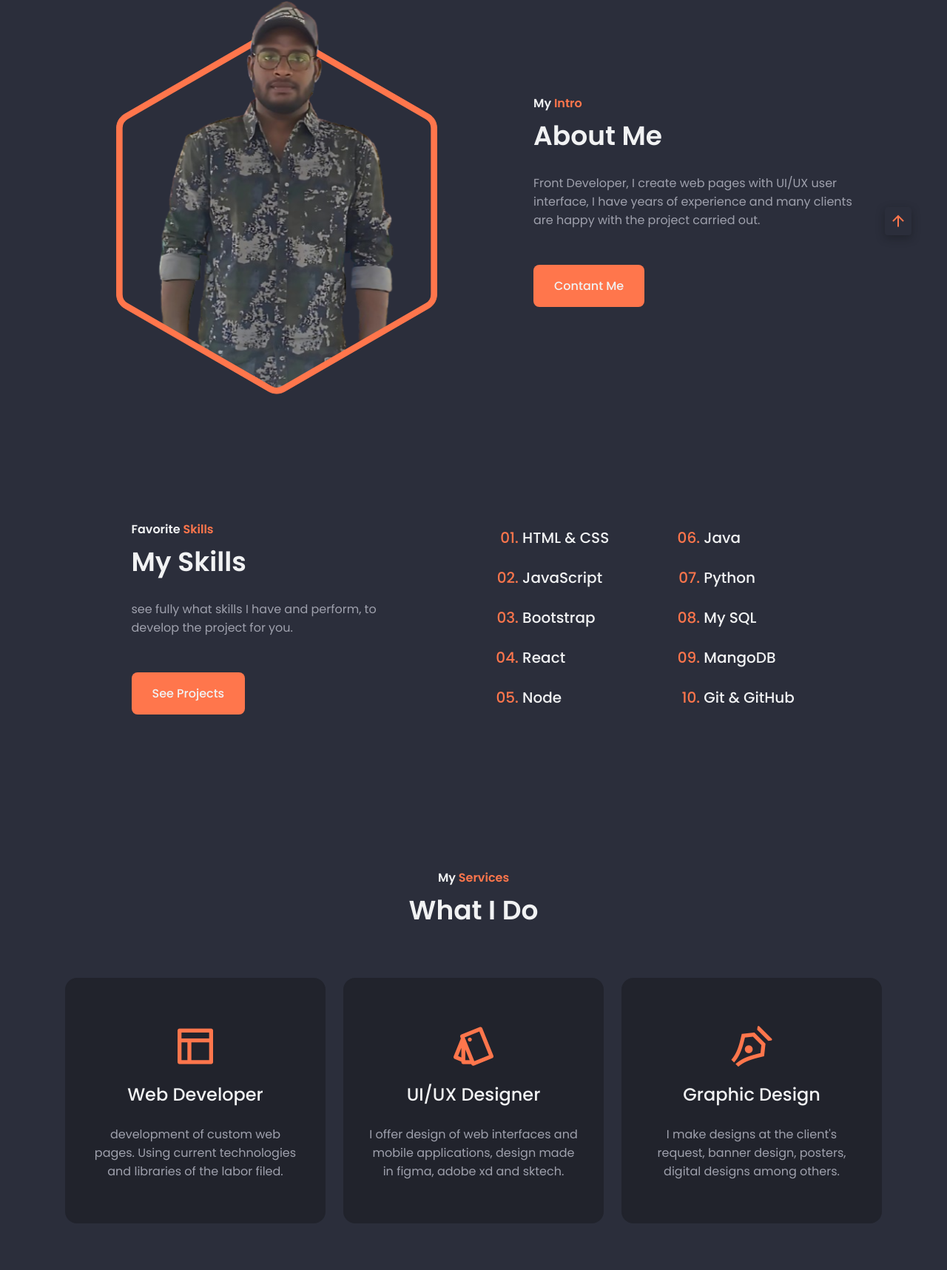
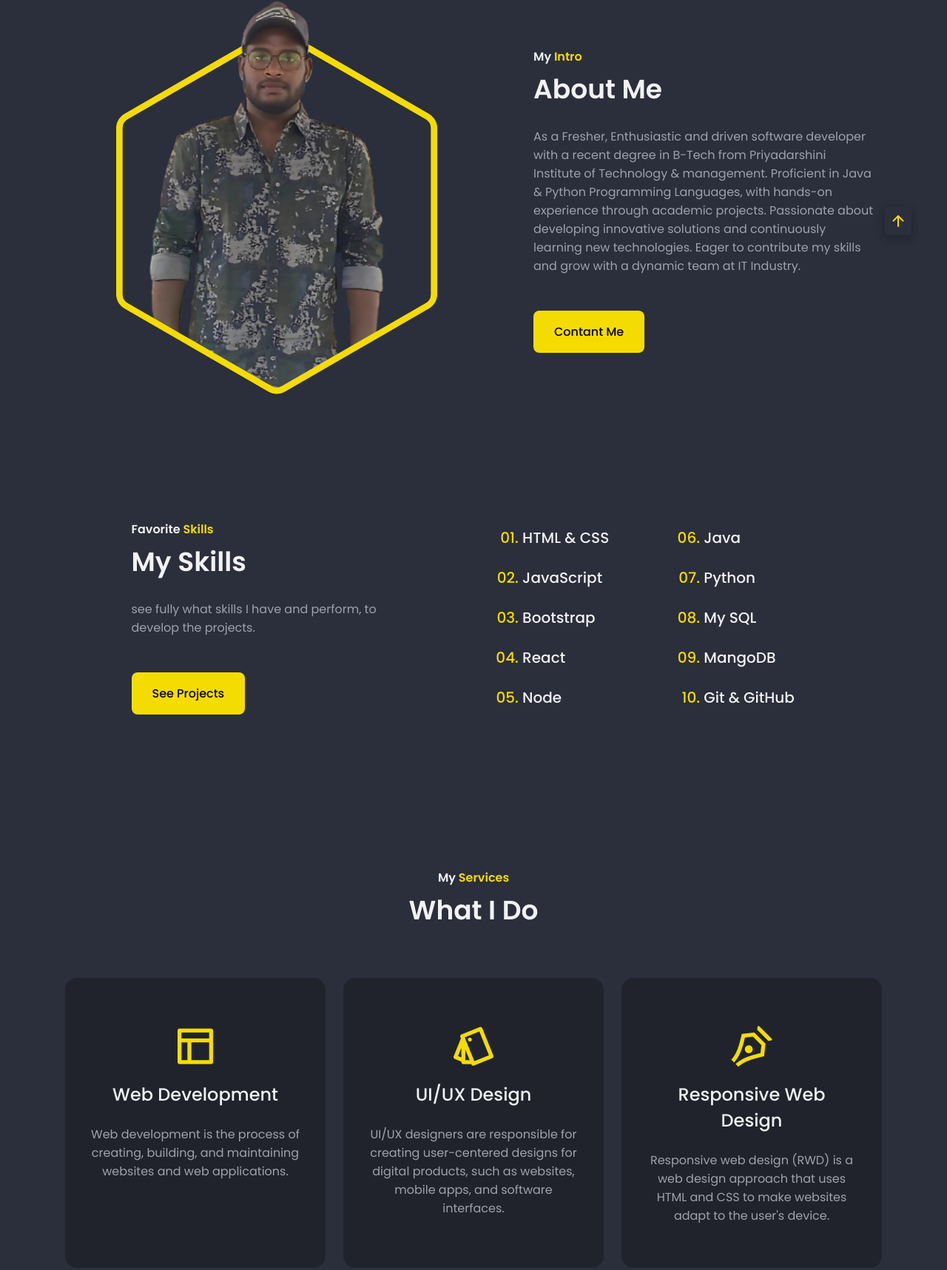
Before and after one commit to LHemasundar/My_Portfolio.github.io, a plain HTML site: page index.html in a window 1280 px wide. Shown: the part 882-2599 px from the top of the page at 74% size. Drawn offline with nearby package versions, Linux system fonts and the light colour scheme.

Commit message:
Initial commit

```diff
--- a/assets/css/styles.css
+++ b/assets/css/styles.css
@@ -12,6 +12,7 @@
       Default: hsl(162, 100%, 40%)
       Orange: hsl(14, 100%, 65%) - Blue: hsl(210, 100%, 70%)
       Pink: hsl(356, 100%, 75%) - Purple: hsl(250, 100%, 75%)
+      Golden Yellow: hsl(54%, 100%, 48%) - Dark Gray: hsl(0, 100%, 100%)
 
       For more colors visit: https://colors.dopely.top/color-pedia
       -> Choose any color
@@ -19,13 +20,15 @@
       -> Copy the color mode (HSL)
   */
 
-  --hue: 14;
-  --first-color: hsl(var(--hue), 100%, 65%);
+  --hue: 54;
+  --first-color: hsl(var(--hue), 100%, 48%);
   --first-color-alt: hsl(var(--hue), 56%, 35%);
   --title-color: hsl(228, 8%, 95%);
   --text-color: hsl(228, 8%, 65%);
+  --icon-color: hsl(0, 0%, 0%);
   --body-color: hsl(228, 15%, 20%);
   --container-color: hsl(228, 15%, 15%);
+  --main-color: hsl(0, 100%, 100%);
 
   /*========== Font and typography ==========*/
   /*.5rem = 8px | 1rem = 16px ...*/
@@ -94,7 +97,10 @@ button {
   border: none;
 }
 
-h1, h2, h3, h4 {
+h1,
+h2,
+h3,
+h4 {
   color: var(--title-color);
   font-weight: var(--font-medium);
 }
@@ -150,7 +156,8 @@ svg {
 }
 
 .main {
-  overflow: hidden; /* For animation ScrollReveal */
+  overflow: hidden;
+  /* For animation ScrollReveal */
 }
 
 /*=============== HEADER & NAV ===============*/
@@ -179,7 +186,8 @@ svg {
   color: var(--first-color);
 }
 
-.nav__toggle, .nav__close {
+.nav__toggle,
+.nav__close {
   display: flex;
   font-size: 1.25rem;
   color: var(--title-color);
@@ -188,7 +196,7 @@ svg {
 
 /* Navigation for mobile devices */
 
-@media  screen and (max-width: 1023px) {
+@media screen and (max-width: 1023px) {
   .nav__menu {
     position: fixed;
     top: 0;
@@ -198,7 +206,8 @@ svg {
     height: 100%;
     padding: 4.5rem 0 0 3rem;
     backdrop-filter: blur(24px);
-    -webkit-backdrop-filter: blur(24px);  /* For safari */
+    -webkit-backdrop-filter: blur(24px);
+    /* For safari */
     transition: right .4s;
   }
 }
@@ -245,7 +254,8 @@ svg {
   height: 100%;
   background-color: hsla(0, 0%, 10%, .3);
   backdrop-filter: blur(24px);
-  -webkit-backdrop-filter: blur(24px); /*For safari */
+  -webkit-backdrop-filter: blur(24px);
+  /*For safari */
   top: 0;
   left: 0;
   z-index: -1;
@@ -275,11 +285,13 @@ svg {
   text-align: center;
 }
 
-.home__subtittle, .home__education {
+.home__subtittle,
+.home__education {
   font-size: var(--bigger-font-size);
 }
 
-.home__subtittle span, .home__title {
+.home__subtittle span,
+.home__title {
   color: var(--first-color);
 }
 
@@ -302,7 +314,7 @@ svg {
   display: flex;
   background-color: var(--first-color);
   padding: .5rem;
-  color: var(--title-color);
+  color: var(--icon-color);
   font-size: 1.5rem;
   clip-path: polygon(50% 0%, 100% 25%, 100% 75%, 50% 100%, 0% 75%, 0% 25%);
   transition: transform .4s;
@@ -324,7 +336,7 @@ svg {
 
 .home__img {
   width: 900px;
-  transform: translateX(-120px);
+  transform: translateX(-150px);
 }
 
 /*=============== BUTTON ===============*/
@@ -333,7 +345,7 @@ svg {
   background-color: var(--first-color);
   padding: 1rem 1.75rem;
   border-radius: .5rem;
-  color: var(--title-color);
+  color: var(--icon-color);
   font-weight: var(--font-medium);
   transition: box-shadow .4s;
 }
@@ -363,6 +375,11 @@ svg {
   width: 320px;
 }
 
+.about__img {
+  width: 900px;
+  transform: translateX(-150px);
+}
+
 .about__blob path {
   stroke: var(--first-color);
 }
@@ -385,7 +402,8 @@ svg {
   margin-bottom: 2rem;
 }
 
-.skills__content, .skills__group {
+.skills__content,
+.skills__group {
   display: grid;
 }
 
@@ -401,7 +419,7 @@ svg {
   list-style: decimal-leading-zero;
 }
 
-.skills__item{
+.skills__item {
   font-weight: var(--font-medium);
   color: var(--title-color);
 }
@@ -470,10 +488,11 @@ svg {
   width: 100%;
   height: 100%;
   background: linear-gradient(180deg,
-            hsla(0, 0%, 0%, 0)0%,
-            hsla(var(--hue), 70%, 40%, .8)120%);
+      hsla(0, 0%, 0%, 0)0%,
+      hsla(var(--hue), 70%, 40%, .8)120%);
   backdrop-filter: blur(4px);
-  -webkit-backdrop-filter: blur(4px); /* For safari */
+  -webkit-backdrop-filter: blur(4px);
+  /* For safari */
   border-radius: 1rem;
   display: flex;
   flex-direction: column;
@@ -482,7 +501,8 @@ svg {
   transition: bottom .4s;
 }
 
-.projects__subtitle, .projects__button {
+.projects__subtitle,
+.projects__button {
   color: var(--title-color);
   font-size: var(--small-font-size);
 }
@@ -518,7 +538,8 @@ svg {
   padding-top: 1rem;
 }
 
-.contact__form, .contact__group {
+.contact__form,
+.contact__group {
   display: grid;
   row-gap: 1rem;
 }
@@ -568,7 +589,7 @@ svg {
   text-align: center;
 }
 
-.footer__title{
+.footer__title {
   font-size: var(--h1-font-size);
   font-weight: var(--font-semi-bold);
   margin-bottom: .25rem;
@@ -668,6 +689,7 @@ svg {
 
 /* For medium devices */
 @media screen and (min-width: 576px) {
+
   .home__container,
   .about__container,
   .skills__container,
@@ -688,7 +710,7 @@ svg {
 
   .home__container,
   .about__container,
-  .skills__container{
+  .skills__container {
     grid-template-columns: repeat(2, 1fr);
     align-items: center;
   }
@@ -700,13 +722,15 @@ svg {
     text-align: initial;
   }
 
-  .home__social{
+  .home__social {
     justify-content: initial;
   }
 
-  .home__blob, .about__blob {
+  .home__blob,
+  .about__blob {
     width: 400px;
   }
+
   .about__data {
     order: 1;
   }
@@ -716,6 +740,7 @@ svg {
     grid-template-columns: repeat(2, 352px);
   }
 }
+
 /* For large devices */
 @media screen and (min-width: 1023px) {
   .section {
@@ -730,7 +755,8 @@ svg {
     height: calc(var(--header-height) + 1.5rem);
   }
 
-  .nav__close, .nav__toggle {
+  .nav__close,
+  .nav__toggle {
     display: none;
   }
 
@@ -745,7 +771,8 @@ svg {
 
   .blur-header::after {
     backdrop-filter: blur(25px);
-    -webkit-backdrop-filter: blur(25px); /* For safari */
+    -webkit-backdrop-filter: blur(25px);
+    /* For safari */
   }
 }
 
@@ -764,7 +791,7 @@ svg {
     width: 500px;
   }
 
-  .home__content{
+  .home__content {
     row-gap: 4.5rem;
   }
 
@@ -772,7 +799,7 @@ svg {
     margin-block: 1.5rem 2.5rem;
   }
 
-  .home__social{
+  .home__social {
     column-gap: 1.5rem;
   }
 
@@ -782,7 +809,7 @@ svg {
     padding-bottom: 1rem;
   }
 
-  .about__blob{
+  .about__blob {
     width: 500px;
   }
 
@@ -799,12 +826,15 @@ svg {
   .skills__description {
     margin-bottom: 3rem;
   }
+
   .skills__content {
     column-gap: 8rem;
   }
+
   .skills__group {
     row-gap: 1.5rem;
   }
+
   .skills__item {
     font-size: var(--h3-font-size);
   }
@@ -813,6 +843,7 @@ svg {
     grid-template-columns: repeat(3, 352px);
     padding-block: 2.5rem 4rem;
   }
+
   .services__card {
     padding: 3.5rem 2rem;
   }
@@ -822,6 +853,7 @@ svg {
     row-gap: 3rem;
     padding-block: 2.5rem 4rem;
   }
+
   .projects__button {
     font-size: var(--normal-font-size);
   }
@@ -830,16 +862,20 @@ svg {
     grid-template-columns: 680px;
     padding-block: 2.5rem 2rem;
   }
+
   .contact__form {
     row-gap: 1.5rem;
   }
+
   .contact__group {
     grid-template-columns: repeat(2, 1fr);
     column-gap: 1.5rem;
   }
+
   .contact__input {
     padding: 1.5rem;
   }
+
   .contact__form textarea {
     height: 20rem;
   }
@@ -847,17 +883,21 @@ svg {
   .footer {
     padding-block: 4.5rem 4rem;
   }
+
   .footer__container {
     grid-template-columns: repeat(3, 1fr);
     align-items: center;
     text-align: initial;
   }
+
   .footer__title {
     font-size: var(--bigger-font-size);
   }
-  .footer__social{
+
+  .footer__social {
     column-gap: 1.5rem;
   }
+
   .footer__copy {
     margin: 0;
     justify-self: flex-end;
--- a/index.html
+++ b/index.html
@@ -1,5 +1,6 @@
 <!DOCTYPE html>
 <html lang="en">
+
 <head>
     <meta charset="UTF-8">
     <meta name="viewport" content="width=device-width, initial-scale=1.0">
@@ -15,6 +16,7 @@
 
     <title>Portfolio website - Hemasundar</title>
 </head>
+
 <body>
     <!--==================== HEADER ====================-->
     <header class="header" id="header">
@@ -70,11 +72,13 @@
                             Hello, <span>I'm</span>
                         </h3>
                         <h1 class="home__title">Hemasundar</h1>
-                        <h3 class="home__education">Front-end Developer</h3>
+                        <h3 class="home__education">
+                            And aspiring to Front-end Developer, Software Engineer.
+                        </h3>
 
                         <p class="home__description">
-                            with knowledge in web development and design,
-                            I offer the best projects resulting in quality work.
+                            Passionate and Motivated Full-Stack developer with a
+                            strong foundation in Front-End and Back-End development.
                         </p>
 
                         <a href="#contact" class="button">Hire Me</a>
@@ -102,31 +106,32 @@
                            170.822C508.583 175.109 513.157 183.032 513.157 191.606V438.894C513.157
                            447.468 508.583 455.391 501.157 459.678L287 583.322C279.574 587.609 270.426
                            587.609 263 583.322L48.843 459.678C41.4174 455.391 36.843 447.468 36.843
-                           438.894V191.606C36.843 183.032 41.4174 175.109 48.843 170.822L263 47.1782Z"/>
+                           438.894V191.606C36.843 183.032 41.4174 175.109 48.843 170.822L263 47.1782Z" />
                         </mask>
                         <g mask="url(#maskBlob)">
                             <path d="M263 47.1782C270.426 42.891 279.574 42.891 287 47.1782L501.157
                            170.822C508.583 175.109 513.157 183.032 513.157 191.606V438.894C513.157
                            447.468 508.583 455.391 501.157 459.678L287 583.322C279.574 587.609 270.426
                            587.609 263 583.322L48.843 459.678C41.4174 455.391 36.843 447.468 36.843
-                           438.894V191.606C36.843 183.032 41.4174 175.109 48.843 170.822L263 47.1782Z"/>
+                           438.894V191.606C36.843 183.032 41.4174 175.109 48.843 170.822L263 47.1782Z" />
 
-                           <rect x="37" width="476" height="630" fill="url(#pattern0)"/>
+                            <rect x="37" width="476" height="630" fill="url(#pattern0)" />
                         </g>
 
-                        <rect x="37" width="476" height="300" fill="url(#pattern1)"/>
+                        <rect x="37" width="476" height="300" fill="url(#pattern1)" />
 
                         <defs>
                             <pattern id="pattern0" patternContentUnits="objectBoundingBox" width="1" height="1">
-                              <use href="#imageBlob" transform="matrix(0.00143057 0 0 0.00108108 0.0404062 0)"/>
+                                <use href="#imageBlob" transform="matrix(0.00143057 0 0 0.00108108 0.0404062 0)" />
                             </pattern>
 
                             <pattern id="pattern1" patternContentUnits="objectBoundingBox" width="1" height="1">
-                              <use href="#imageBlob" transform="matrix(0.00143057 0 0 0.00226984 0.0404062 0)"/>
+                                <use href="#imageBlob" transform="matrix(0.00143057 0 0 0.00226984 0.0404062 0)" />
                             </pattern>
 
                             <!-- Insert your profile (recommended size: 640 x 940) -->
-                           <image class="home__img" id="imageBlob" width="640" height="925" href="assets/img/Prtfli.png"/>
+                            <image class="home__img" id="imageBlob" width="640" height="925"
+                                href="assets/img/Prtfli.png" />
                         </defs>
                     </svg>
                 </div>
@@ -146,9 +151,13 @@
                     </h2>
 
                     <p class="about__description">
-                        Front Developer, I create web pages with
-                        UI/UX user interface, I have years of
-                        experience and many clients are happy with the project carried out.
+                        As a Fresher, Enthusiastic and driven software developer
+                        with a recent degree in B-Tech from Priyadarshini Institute of Technology & management.
+                        Proficient in Java & Python Programming Languages,
+                        with hands-on experience through academic projects.
+                        Passionate about developing innovative solutions and
+                        continuously learning new technologies.
+                        Eager to contribute my skills and grow with a dynamic team at IT Industry.
                     </p>
 
                     <a href="#contact" class="button">Contant Me</a>
@@ -161,31 +170,33 @@
                            171.822C508.583 176.109 513.157 184.032 513.157 192.606V439.894C513.157
                            448.468 508.583 456.391 501.157 460.678L287 584.322C279.574 588.609
                            270.426 588.609 263 584.322L48.843 460.678C41.4174 456.391 36.843 448.468 36.843
-                           439.894V192.606C36.843 184.032 41.4174 176.109 48.843 171.822L263 48.1782Z" fill="black"/>
+                           439.894V192.606C36.843 184.032 41.4174 176.109 48.843 171.822L263 48.1782Z" fill="black" />
                         </mask>
                         <g mask="url(#maskBorder)">
-                           <rect x="37" width="476" height="630" fill="url(#pattern2)"/>
+                            <rect x="37" width="476" height="630" fill="url(#pattern2)" />
 
                             <path d="M285 51.6423L499.157 175.286C505.345 178.859 509.157 185.461 509.157
                            192.606V439.894C509.157 447.039 505.345 453.641 499.157 457.214L285
                            580.858C278.812 584.43 271.188 584.43 265 580.858L50.843 457.214C44.655 453.641
                            40.843 447.039 40.843 439.894V192.606C40.843 185.461 44.655 178.859 50.843
-                           175.286L265 51.6423C271.188 48.0697 278.812 48.0696 285 51.6423Z" stroke="black" stroke-width="10"/>
+                           175.286L265 51.6423C271.188 48.0697 278.812 48.0696 285 51.6423Z" stroke="black"
+                                stroke-width="10" />
                         </g>
 
-                        <rect x="37" width="476" height="300" fill="url(#pattern3)"/>
+                        <rect x="37" width="476" height="300" fill="url(#pattern3)" />
 
                         <defs>
                             <pattern id="pattern2" patternContentUnits="objectBoundingBox" width="1" height="1">
-                              <use href="#imageBorder" transform="matrix(0.00143057 0 0 0.00108108 0.0404062 0)"/>
+                                <use href="#imageBorder" transform="matrix(0.00143057 0 0 0.00108108 0.0404062 0)" />
                             </pattern>
 
                             <pattern id="pattern3" patternContentUnits="objectBoundingBox" width="1" height="1">
-                              <use href="#imageBorder" transform="matrix(0.00143057 0 0 0.00226984 0.0404062 0)"/>
+                                <use href="#imageBorder" transform="matrix(0.00143057 0 0 0.00226984 0.0404062 0)" />
                             </pattern>
 
                             <!-- Insert your profile (recommended size: 640 x 940) -->
-                           <image class="about__img" id="imageBorder" width="640" height="940" href="assets/img/Prtfli.png"/>
+                            <image class="about__img" id="imageBorder" width="640" height="940"
+                                href="assets/img/Prtfli.png" />
                         </defs>
                     </svg>
                 </div>
@@ -205,7 +216,7 @@
 
                     <p class="skills__description">
                         see fully what skills I have and perform,
-                        to develop the project for you.
+                        to develop the projects.
                     </p>
 
                     <a href="#project" class="button">See Projects</a>
@@ -245,33 +256,31 @@
             <div class="services__container container grid">
                 <article class="services__card">
                     <i class="ri-layout-3-line services__icon"></i>
-                    <h2 class="services__title">Web Developer</h2>
+                    <h2 class="services__title">Web Development</h2>
 
                     <p class="services__description">
-                        development of custom web pages.
-                        Using current technologies and
-                        libraries of the labor filed.
+                        Web development is the process of creating, building,
+                        and maintaining websites and web applications.
                     </p>
                 </article>
 
                 <article class="services__card">
                     <i class="ri-pantone-line services__icon"></i>
-                    <h2 class="services__title">UI/UX Designer</h2>
+                    <h2 class="services__title">UI/UX Design</h2>
 
                     <p class="services__description">
-                        I offer design of web interfaces and
-                        mobile applications, design made in figma, adobe xd and sktech.
+                        UI/UX designers are responsible for creating user-centered designs for digital products,
+                        such as websites, mobile apps, and software interfaces.
                     </p>
                 </article>
 
                 <article class="services__card">
                     <i class="ri-pen-nib-line services__icon"></i>
-                    <h2 class="services__title">Graphic Design</h2>
+                    <h2 class="services__title">Responsive Web Design</h2>
 
                     <p class="services__description">
-                        I make designs at the client's request,
-                        banner design, posters, digital designs
-                        among others.
+                        Responsive web design (RWD) is a web design approach that uses
+                        HTML and CSS to make websites adapt to the user's device.
                     </p>
                 </article>
             </div>
@@ -303,8 +312,8 @@
                     <img class="projects__img" src="assets/img/project-img-2.jpg" alt="projects image">
 
                     <div class="projects__modal">
-                        <span class="project__subtitle">Invoice</span>
-                        <h2 class="projects__title">Generator Website </h2>
+                        <span class="project__subtitle">Responsive</span>
+                        <h2 class="projects__title">Web design Website </h2>
                         <a href="#" class="projects__button">
                             View Demo <i class="ri-external-link-line"></i>
                         </a>
@@ -315,8 +324,8 @@
                     <img class="projects__img" src="assets/img/project-img-3.jpg" alt="projects image">
 
                     <div class="projects__modal">
-                        <span class="project__subtitle">Invoice</span>
-                        <h2 class="projects__title">Generator Website </h2>
+                        <span class="project__subtitle">My</span>
+                        <h2 class="projects__title">Portfolio Website </h2>
                         <a href="#" class="projects__button">
                             View Demo <i class="ri-external-link-line"></i>
                         </a>
@@ -369,13 +378,16 @@
             <h2 class="section__title">
                 Contact Me
             </h2>
-            <div  class="contact__container container grid">
+            <div class="contact__container container grid">
                 <form class="contact__form" id="contact-form">
                     <div class="contact__group">
-                        <input type="text" name="user_name" required placeholder="Enter your name" class="contact__input">
-                        <input type="email" name="user_email" required placeholder="Enter your email" class="contact__input">
+                        <input type="text" name="user_name" required placeholder="Enter your name"
+                            class="contact__input">
+                        <input type="email" name="user_email" required placeholder="Enter your email"
+                            class="contact__input">
                     </div>
-                    <textarea name="user_project" required placeholder="Enter your message" class="contact__input"></textarea>
+                    <textarea name="user_project" required placeholder="Enter your message"
+                        class="contact__input"></textarea>
                     <p class="contact__message" id="conact-message"></p>
                     <button type="submit" class="button contact__button">
                         Send Message
@@ -393,7 +405,7 @@
                     Hemasundar <span>Lakkoju</span>
                 </h1>
                 <h2 class="footer__education">
-                    Front-end Developer
+                    To Become a Software Engineer
                 </h2>
             </div>
 
@@ -426,11 +438,11 @@
     <script src="assets/js/scrollreveal.min.js"></script>
 
     <!--=============== EMAIL JS ===============-->
-      <script
-        src="https://cdn.jsdelivr.net/npm/@emailjs/browser@4/dist/email.min.js">
+    <script src="https://cdn.jsdelivr.net/npm/@emailjs/browser@4/dist/email.min.js">
     </script>
 
     <!--=============== MAIN JS ===============-->
     <script src="assets/js/main.js"></script>
 </body>
+
 </html>
```
Also changed, not shown: assets/js/main.js (+10 -10 lines). Lines whose indentation alone changed are shown as unchanged.
